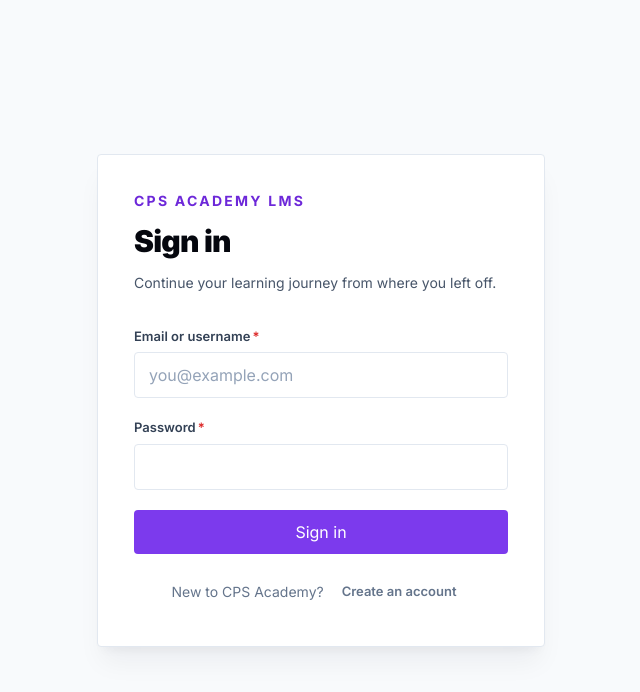
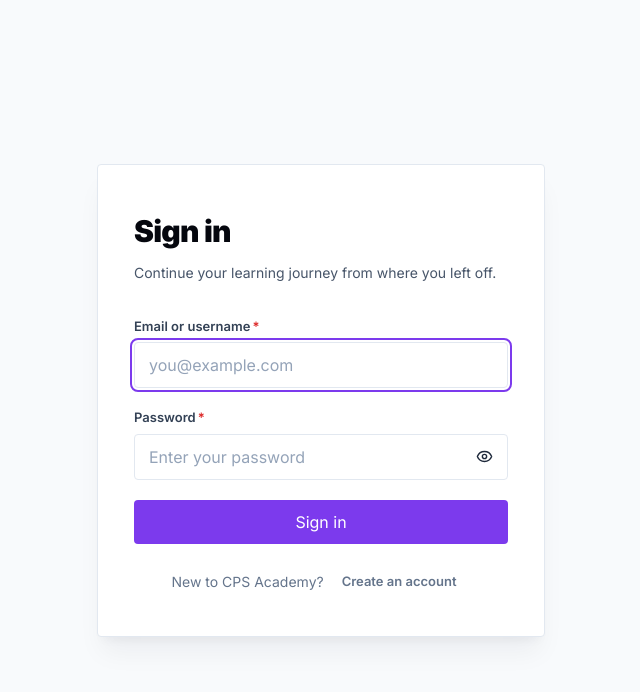
Before and after one commit to Imran-2022/LMS, a Next.js app in the folder frontend/: page /login in a window 1280 px wide. Shown: the top 692 px of the page, without its empty margins (319-959 px from the left). Built offline with nearby package versions, Linux system fonts and the light colour scheme.

Commit message:
update signin page design

```diff
--- a/frontend/src/app/(auth)/login/page.tsx
+++ b/frontend/src/app/(auth)/login/page.tsx
@@ -10,7 +10,6 @@ export default async function LoginPage({
   return (
     <main className="flex min-h-dvh items-center justify-center bg-ink-50 px-4 py-12">
       <section className="w-full max-w-md rounded border border-ink-200 bg-white p-7 shadow-xl shadow-ink-900/5 sm:p-9">
-        <p className="text-sm font-bold uppercase tracking-[0.16em] text-brand-600">CPS Academy LMS</p>
         <h1 className="mt-3 text-3xl font-black tracking-tight text-ink-950">Sign in</h1>
         <p className="mt-3 text-sm leading-6 text-ink-600">
           Continue your learning journey from where you left off.
--- a/frontend/src/app/layout.tsx
+++ b/frontend/src/app/layout.tsx
@@ -25,12 +25,7 @@ const inter = Inter({
 });
 
 export const metadata: Metadata = {
-  title: {
-    default: "CPS Academy LMS — learn, teach, track",
-    // Every page sets its own title and this frames it, so a tab reads
-    // "Advanced React Patterns · CPS Academy LMS" without each page repeating the suffix.
-    template: "%s · CPS Academy LMS",
-  },
+  title: "CPS Academy LMS",
   description:
     "A role-based learning platform: publish courses, track lesson-by-lesson progress, and auto-grade quizzes.",
   applicationName: "CPS Academy LMS",
--- a/frontend/src/components/auth/AuthForm.tsx
+++ b/frontend/src/components/auth/AuthForm.tsx
@@ -5,6 +5,7 @@ import { useActionState } from "react";
 import { signIn } from "@/lib/actions/auth";
 import { ButtonLink } from "@/components/ui/Button";
 import { FormError, Input } from "@/components/ui/Input";
+import { PasswordInput } from "@/components/ui/PasswordInput";
 import { SubmitButton } from "@/components/ui/SubmitButton";
 
 export function AuthForm({ next }: { next?: string }) {
@@ -20,13 +21,14 @@ export function AuthForm({ next }: { next?: string }) {
         autoComplete="username"
         defaultValue={state?.values?.identifier}
         placeholder="you@example.com"
+        autoFocus
         required
       />
-      <Input
+      <PasswordInput
         label="Password"
         name="password"
-        type="password"
         autoComplete="current-password"
+        placeholder="Enter your password"
         required
       />
       {next ? <input type="hidden" name="next" value={next} /> : null}
@@ -35,7 +37,12 @@ export function AuthForm({ next }: { next?: string }) {
       </SubmitButton>
       <p className="text-center text-sm text-ink-500">
         New to CPS Academy?{" "}
-        <ButtonLink href="/signup" variant="ghost" size="sm" className="px-1.5 text-brand-700">
+        <ButtonLink
+          href="/signup"
+          variant="ghost"
+          size="sm"
+          className="px-1.5 text-brand-700 underline decoration-brand-300 underline-offset-4 hover:bg-brand-50 hover:text-brand-800"
+        >
           Create an account
         </ButtonLink>
       </p>
--- a/frontend/src/components/auth/SignupForm.tsx
+++ b/frontend/src/components/auth/SignupForm.tsx
@@ -5,6 +5,7 @@ import { useActionState } from "react";
 import { signUp } from "@/lib/actions/auth";
 import { ButtonLink } from "@/components/ui/Button";
 import { FormError, Input } from "@/components/ui/Input";
+import { PasswordInput } from "@/components/ui/PasswordInput";
 import { SubmitButton } from "@/components/ui/SubmitButton";
 
 export function SignupForm() {
@@ -32,19 +33,19 @@ export function SignupForm() {
         placeholder="you@example.com"
         required
       />
-      <Input
+      <PasswordInput
         label="Password"
         name="password"
-        type="password"
         autoComplete="new-password"
+        placeholder="Enter your password"
         minLength={8}
         required
       />
-      <Input
+      <PasswordInput
         label="Confirm password"
         name="confirmPassword"
-        type="password"
         autoComplete="new-password"
+        placeholder="Re-enter your password"
         minLength={8}
         required
       />
@@ -53,7 +54,12 @@ export function SignupForm() {
       </SubmitButton>
       <p className="text-center text-sm text-ink-500">
         Already have an account?{" "}
-        <ButtonLink href="/login" variant="ghost" size="sm" className="px-1.5 text-brand-700">
+        <ButtonLink
+          href="/login"
+          variant="ghost"
+          size="sm"
+          className="px-1.5 text-brand-700 underline decoration-brand-300 underline-offset-4 hover:bg-brand-50 hover:text-brand-800"
+        >
           Sign in
         </ButtonLink>
       </p>
--- a/frontend/src/components/ui/Input.tsx
+++ b/frontend/src/components/ui/Input.tsx
@@ -19,8 +19,8 @@ const CONTROL =
   "w-full rounded border bg-white px-3.5 py-2.5 text-sm text-ink-800 transition-all " +
   "placeholder:text-ink-400 focus:outline-none disabled:bg-ink-50 disabled:text-ink-500";
 
-const OK = "border-ink-200 focus:border-brand-400 focus:ring-4 focus:ring-brand-500/12";
-const BAD = "border-danger-500/60 focus:border-danger-500 focus:ring-4 focus:ring-danger-500/12";
+const OK = "border-ink-200";
+const BAD = "border-danger-500/60 focus:border-danger-500";
 
 function Field({
   label,
@@ -62,6 +62,7 @@ type FieldExtras = {
   hint?: ReactNode;
   error?: string | null;
   wrapperClassName?: string;
+  suffix?: ReactNode;
 };
 
 export function Input({
@@ -72,6 +73,7 @@ export function Input({
   className,
   id,
   name,
+  suffix,
   ...rest
 }: FieldExtras & ComponentProps<"input">) {
   const fieldId = id ?? name;
@@ -84,13 +86,16 @@ export function Input({
       required={rest.required}
       className={wrapperClassName}
     >
+      <div className="relative">
         <input
           id={fieldId}
           name={name}
-        className={cx(CONTROL, error ? BAD : OK, className)}
+          className={cx(CONTROL, suffix ? "pr-11" : undefined, error ? BAD : OK, className)}
           aria-invalid={error ? true : undefined}
           {...rest}
         />
+        {suffix ? <div className="absolute inset-y-0 right-0 flex items-center pr-2">{suffix}</div> : null}
+      </div>
     </Field>
   );
 }
@@ -175,7 +180,7 @@ export function Checkbox({
     <label
       htmlFor={fieldId}
       className={cx(
-        "flex cursor-pointer items-start gap-3 rounded border border-ink-200 bg-white p-3.5 transition-colors hover:border-brand-200 hover:bg-brand-50/40",
+        "flex cursor-pointer items-start gap-3 rounded border border-ink-200 bg-white p-3.5 transition-colors hover:bg-brand-50/40",
         className,
       )}
     >
--- /dev/null
+++ b/frontend/src/components/ui/PasswordInput.tsx
@@ -0,0 +1,35 @@
+"use client";
+
+import { Eye, EyeOff } from "lucide-react";
+import { useState } from "react";
+import type { ComponentProps } from "react";
+
+import { Input } from "./Input";
+
+type PasswordInputProps = Omit<ComponentProps<typeof Input>, "type" | "value" | "defaultValue" | "onChange">;
+
+export function PasswordInput({ className, ...props }: PasswordInputProps) {
+  const [visible, setVisible] = useState(false);
+  const [value, setValue] = useState("");
+
+  return (
+    <Input
+      {...props}
+      type={visible ? "text" : "password"}
+      value={value}
+      onChange={(event) => setValue(event.target.value)}
+      className={className}
+      suffix={
+        <button
+          type="button"
+          onClick={() => setVisible((current) => !current)}
+          className="grid h-8 w-8 place-items-center rounded text-ink-500 transition-colors hover:bg-brand-50 hover:text-brand-600"
+          aria-label={visible ? "Hide password" : "Show password"}
+          title={visible ? "Hide password" : "Show password"}
+        >
+          {visible ? <EyeOff size={17} aria-hidden="true" /> : <Eye size={17} aria-hidden="true" />}
+        </button>
+      }
+    />
+  );
+}
```
Also changed, not shown: frontend/src/app/icon.svg (added). Lines whose indentation alone changed are shown as unchanged.
